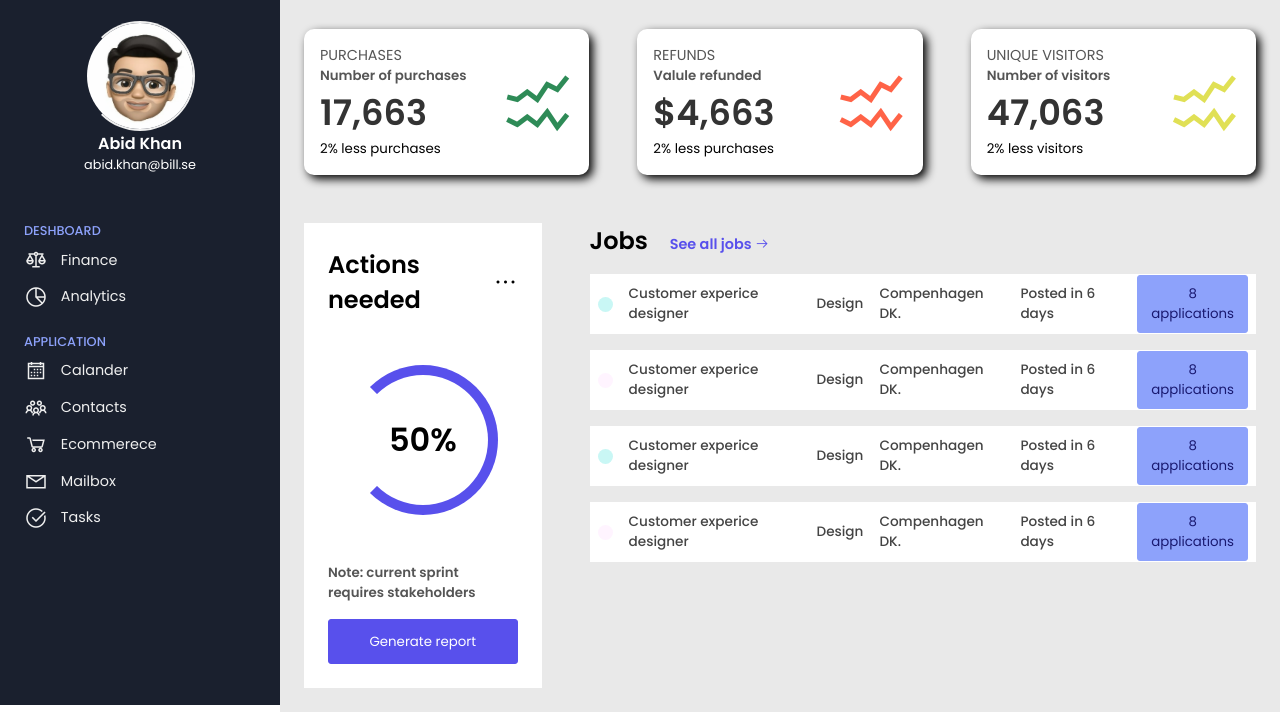
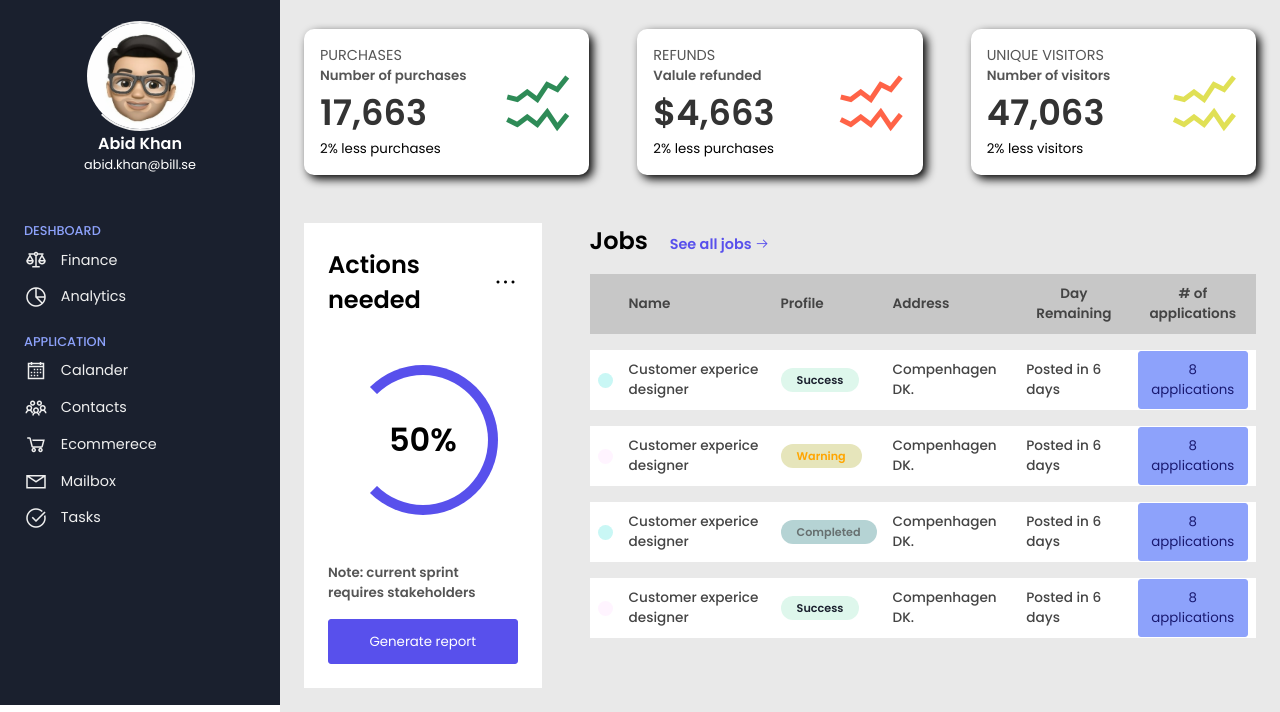
Before and after one commit to abidkhanse/dashboards, a plain HTML site: page Responsive-Dashboard-Panel-1/index.html in a window 1280 px wide. Shown: the part 165-877 px from the top of the page. Drawn offline with nearby package versions, Linux system fonts and the light colour scheme.

Commit message:
Table status with color is added

```diff
--- a/Responsive-Dashboard-Panel-1/index.html
+++ b/Responsive-Dashboard-Panel-1/index.html
@@ -216,6 +216,17 @@
                         </small>
                     </h2>
                     <table width="100%">
+                        <thead>
+                            <tr>
+                                <th> <div> </div> </th>
+                                <th> <div> Name </div> </th>
+                                <th> <div> Profile </div> </th>
+                                <th> <div> Address </div> </th>
+                                <th> <div> Day Remaining </div> </th>
+                                <th> <div> # of applications </div> </th>
+                            </tr>
+                        </thead>
+
                         <tbody>
                             <tr>
                                 <td>
@@ -230,7 +241,7 @@
                                 </td>
                                 <td>
                                     <div>
-                                        Design
+                                        <span class="badge success">Success</span>
                                     </div>
                                 </td>
 
@@ -263,7 +274,7 @@
                                 </td>
                                 <td>
                                     <div>
-                                        Design
+                                        <span class="badge warning">Warning</span>
                                     </div>
                                 </td>
 
@@ -296,7 +307,7 @@
                                 </td>
                                 <td>
                                     <div>
-                                        Design
+                                        <span class="badge completed">Completed</span>
                                     </div>
                                 </td>
 
@@ -329,7 +340,7 @@
                                 </td>
                                 <td>
                                     <div>
-                                        Design
+                                        <span class="badge success">Success</span>
                                     </div>
                                 </td>
 
--- a/Responsive-Dashboard-Panel-1/style.css
+++ b/Responsive-Dashboard-Panel-1/style.css
@@ -340,6 +340,45 @@ span.indicator.even {
     font-weight: 500;
 }
 
+.jobs table th div {
+    background: #c7c7c7;
+    margin-bottom: 1rem;
+    height: 60px;
+    display: flex;
+    align-items: center;
+    padding: .5rem;
+    font-size: .85rem;
+    color: #444;
+    font-weight: 500;
+
+    font-weight: 800;
+
+}
+
+.badge {
+    padding: .2rem 1rem;
+    border-radius: 20px;
+    font-weight: 700;
+    font-size: .7rem;
+}
+
+
+.badge.success {
+    background: #def7ec;
+    color: var(--color-main);
+}
+
+.badge.warning{
+    background: #e6e5bb;
+    color: orange;
+}
+
+.badge.completed{
+    background: #b5d3d4;
+    color: rgb(103, 112, 112);
+}
+
+
 table button {
     background: #8da2fb;
     color: midnightblue;
```
